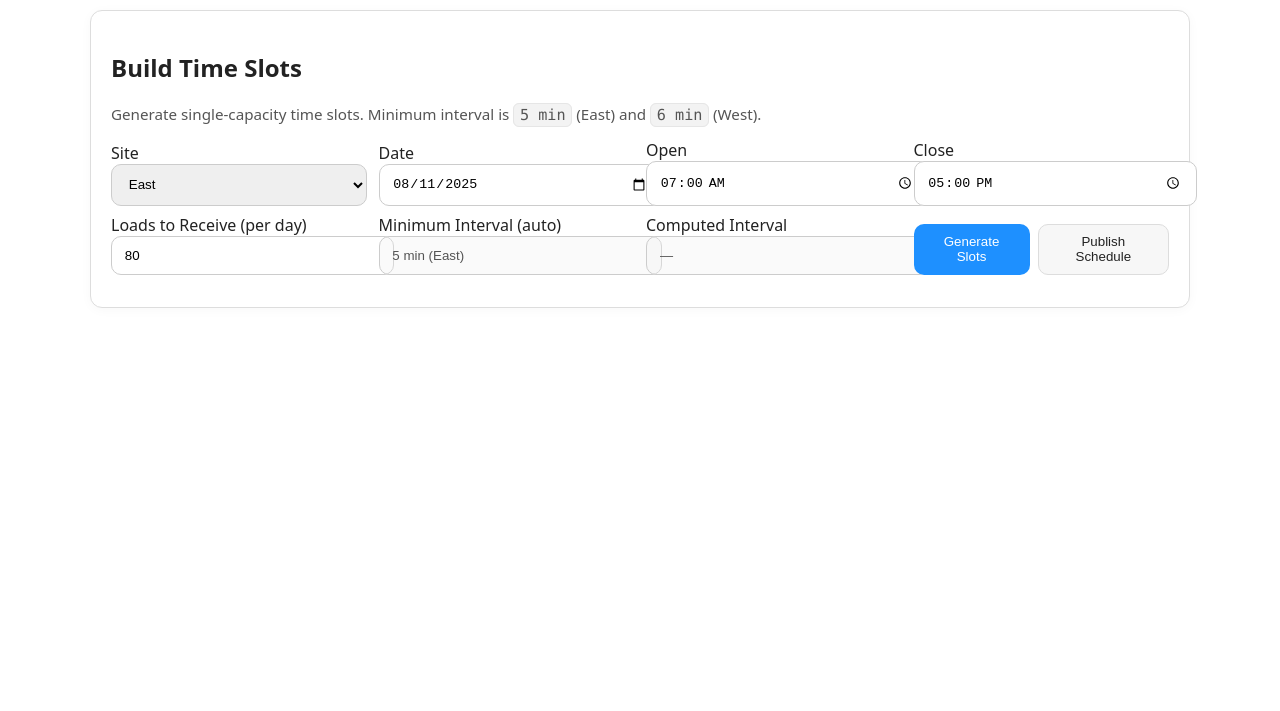
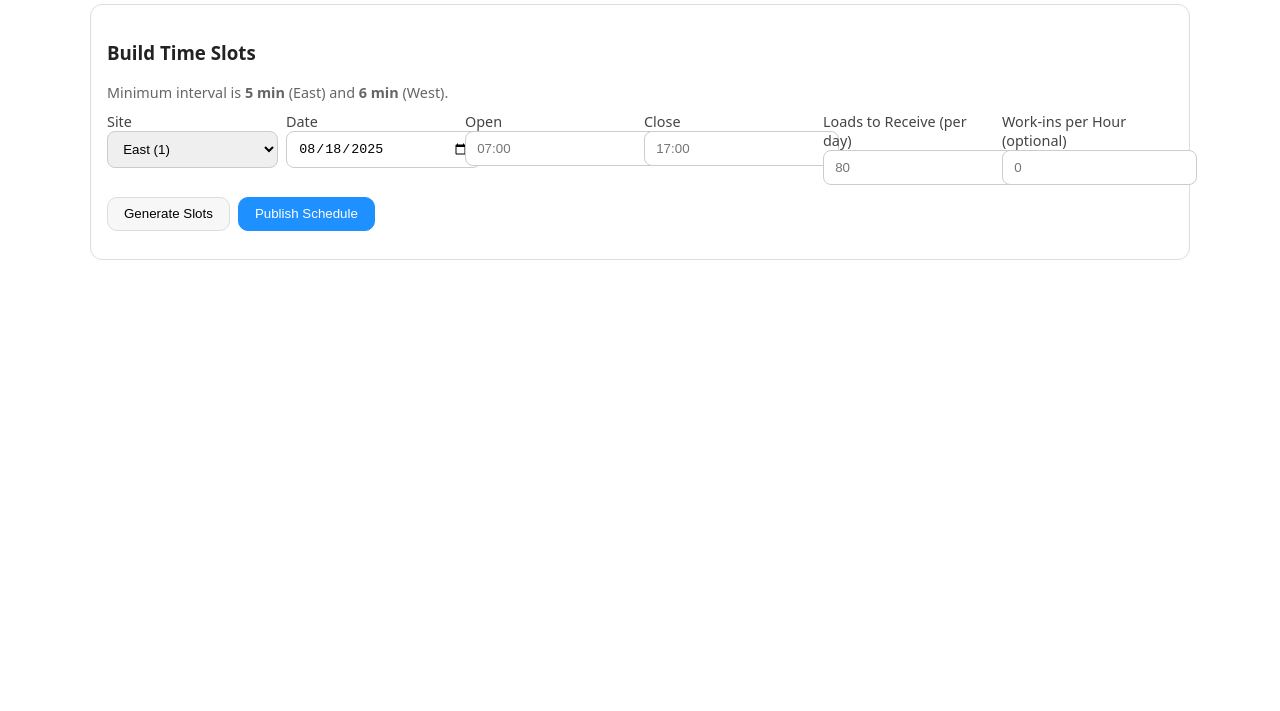
Before and after one commit to pricefarmtrucking-pixel/CargillVirtualLine81825, a website: page public/facility-schedule.html in a window 1280 px wide. Shown: the part 89-800 px from the top of the page. Drawn offline with Linux system fonts and the light colour scheme.

Commit message:
Update facility-schedule.html

```diff
--- a/public/facility-schedule.html
+++ b/public/facility-schedule.html
@@ -1,57 +1,125 @@
-<!doctype html><html><head><meta charset="utf-8"/><meta name="viewport" content="width=device-width, initial-scale=1"/>
-<title>Facility — Schedule Builder</title><style>
-:root { font-family: system-ui, -apple-system, Segoe UI, Roboto, Helvetica, Arial, sans-serif; color:#222; }
-.container { max-width: 1100px; margin: 5vh auto; padding: 0 1rem; }
-.card { border:1px solid #ddd; border-radius:12px; padding:1.25rem; background:#fff; box-shadow: 0 2px 12px rgba(0,0,0,.03); }
-.header { display:flex; align-items:center; justify-content:space-between; margin-bottom: 1rem; }
-.brand { font-weight: 800; letter-spacing:.2px; }
-.actions a, .actions button { margin-right:.5rem; }
-.button { padding:.6rem 1rem; border:none; border-radius:10px; cursor:pointer; text-decoration:none; display:inline-block; }
-.button.primary { background:#1e90ff; color:#fff; }
-.button.ghost { background:#f7f7f7; color:#222; border:1px solid #ddd; }
-.small { color:#555; font-size:.95rem; }
-.kbd { font-family: ui-monospace, Menlo, Consolas, monospace; background:#f3f3f3; padding:.15rem .35rem; border-radius:6px; border:1px solid #e6e6e6; }
-.callout { padding:.75rem; border:1px dashed #cfe3ff; border-radius:10px; background:#f7fbff; }
-.link { color:#1e90ff; text-decoration:none; }
-.input { width:100%; padding:.7rem .8rem; border:1px solid #ccc; border-radius:10px; }
-.row6 { display:grid; grid-template-columns: repeat(6,1fr); gap:.4rem; }
-.code { font-family: ui-monospace, Menlo, Consolas, monospace; text-align:center; }
-.slotgrid { display:grid; grid-template-columns: repeat(auto-fill, minmax(180px, 1fr)); gap:.5rem; margin-top:.75rem; }
-.slot { padding:.45rem .6rem; border:1px solid #ddd; border-radius:999px; display:inline-flex; gap:.5rem; align-items:center; }
-.count { font-variant-numeric: tabular-nums; }
-.table { width:100%; border-collapse: collapse; }
-.table th, .table td { padding:.55rem .6rem; border-bottom:1px solid #eee; text-align:left; }
-.sticky { position:sticky; top:0; background:#fff; z-index:1; }
-</style></head>
-<body><div class="container">
-  <div class="header"><div class="brand">Cargill Soybean — Facility</div>
-    <div class="actions"><a class="button ghost" href="facility-appointments.html">Appointments</a><a class="button primary" href="index.html">Driver Site</a></div></div>
-  <div class="card">
-    <h2>Build Time Slots</h2>
-    <p class="small">Generate single-capacity time slots. Minimum interval is <span class="kbd">5 min</span> (East) and <span class="kbd">6 min</span> (West).</p>
-    <div style="display:grid; grid-template-columns: repeat(4, minmax(180px,1fr)); gap:.75rem; align-items:end;">
-      <div><label>Site</label><select id="site" class="input" onchange="updateMin()"><option value="EAST">East</option><option value="WEST">West</option></select></div>
-      <div><label>Date</label><input id="date" class="input" type="date" value="2025-08-11" /></div>
-      <div><label>Open</label><input id="open" class="input" type="time" value="07:00" /></div>
-      <div><label>Close</label><input id="close" class="input" type="time" value="17:00" /></div>
+<!doctype html>
+<html>
+<head>
+  <meta charset="utf-8"/>
+  <meta name="viewport" content="width=device-width, initial-scale=1"/>
+  <title>Facility — Schedule Builder</title>
+  <style>
+    :root { font-family: system-ui, -apple-system, Segoe UI, Roboto, Helvetica, Arial, sans-serif; color:#222; }
+    .container { max-width: 1100px; margin: 5vh auto; padding: 0 1rem; }
+    .card { border:1px solid #ddd; border-radius:12px; padding:1rem; background:#fff; }
+    .row { display:grid; grid-template-columns: repeat(6, minmax(0,1fr)); gap:.5rem; }
+    label { font-size:.9rem; color:#444; }
+    input, select { width:100%; padding:.55rem .7rem; border:1px solid #ccc; border-radius:8px; }
+    .button { padding:.55rem 1rem; border:1px solid #ddd; border-radius:10px; background:#f7f7f7; cursor:pointer; }
+    .button.primary { background:#1e90ff; color:#fff; border-color:#1e90ff; }
+    .grid { display:grid; grid-template-columns: repeat(4, 1fr); gap:.4rem; margin-top:.75rem; }
+    .pill { padding:.4rem .6rem; border:1px solid #ddd; border-radius:999px; text-align:center; background:#fafafa; }
+    .muted { color:#666; font-size:.9rem; }
+    .bar { display:flex; gap:.5rem; margin-top:.75rem; }
+  </style>
+</head>
+<body>
+<div class="container">
+  <h2>Cargill Soybean — Facility</h2>
+
+  <div class="card" style="margin-top:1rem;">
+    <h3>Build Time Slots</h3>
+    <div class="muted">Minimum interval is <strong>5 min</strong> (East) and <strong>6 min</strong> (West).</div>
+
+    <div class="row" style="margin-top:.6rem;">
+      <label>Site
+        <select id="site">
+          <option value="1">East (1)</option>
+          <option value="2">West (2)</option>
+        </select>
+      </label>
+      <label>Date
+        <input id="date" type="date"/>
+      </label>
+      <label>Open
+        <input id="open" placeholder="07:00"/>
+      </label>
+      <label>Close
+        <input id="close" placeholder="17:00"/>
+      </label>
+      <label>Loads to Receive (per day)
+        <input id="loads" type="number" min="1" placeholder="80"/>
+      </label>
+      <label>Work-ins per Hour (optional)
+        <input id="workins" type="number" min="0" placeholder="0"/>
+      </label>
     </div>
-    <div style="display:grid; grid-template-columns: repeat(4, minmax(180px,1fr)); gap:.75rem; align-items:end; margin-top:.5rem;">
-      <div><label>Loads to Receive (per day)</label><input id="loads" class="input" type="number" value="80" min="1" /></div>
-      <div><label>Minimum Interval (auto)</label><input id="min" class="input" value="5 min (East)" disabled /></div>
-      <div><label>Computed Interval</label><input id="interval" class="input" value="—" disabled /></div>
-      <div style="display:flex; gap:.5rem;"><button class="button primary" onclick="generate()">Generate Slots</button><button class="button ghost" onclick="publish()">Publish Schedule</button></div>
+
+    <div class="bar">
+      <button class="button" onclick="generate()">Generate Slots</button>
+      <button class="button primary" onclick="publish()">Publish Schedule</button>
+      <div id="msg" class="muted"></div>
     </div>
-    <div id="summary" class="small" style="margin-top:.75rem;"></div>
-    <div id="slots" class="slotgrid"></div>
+
+    <div id="summary" class="muted" style="margin-top:.5rem;"></div>
+    <div id="grid" class="grid"></div>
   </div>
 </div>
+
 <script>
-function minutes(hhmm){ const [h,m] = hhmm.split(':').map(Number); return h*60+m; }
-function hhmm(min){ const h = String(Math.floor(min/60)).padStart(2,'0'); const m = String(min%60).padStart(2,'0'); return h+':'+m; }
-function updateMin(){ const site = document.getElementById('site').value; document.getElementById('min').value = site==='EAST' ? '5 min (East)' : '6 min (West)'; }
-function computeInterval(site, open, close, loads){ if (loads <= 1) return 0; const minInt = site==='EAST' ? 5 : 6; const dur = Math.max(0, minutes(close) - minutes(open)); const base = Math.floor(dur / (loads - 1)); return Math.max(minInt, base); }
-function generate(){ const site = document.getElementById('site').value; const date = document.getElementById('date').value; const open = document.getElementById('open').value; const close = document.getElementById('close').value; const loads = parseInt(document.getElementById('loads').value || '0', 10); const interval = computeInterval(site, open, close, loads); document.getElementById('interval').value = interval ? interval + ' min' : '—'; const start = minutes(open), end = minutes(close); const arr = []; if (loads >= 1) { for (let i=0;i<loads;i++) { const t = start + i*interval; if (t <= end) arr.push(hhmm(t)); } } document.getElementById('summary').innerHTML = `Generated <span class="kbd">${arr.length}</span> slots for <span class="kbd">${date}</span> at <span class="kbd">${site}</span>.`; document.getElementById('slots').innerHTML = arr.map(t => `<span class='slot'>${t}</span>`).join(''); }
-function publish(){ alert('Schedule published (mock). In the app, this calls POST /api/sites/:id/schedule and writes time_slots.'); }
-updateMin();
+function today(){ const d=new Date(); d.setMinutes(d.getMinutes()-d.getTimezoneOffset()); return d.toISOString().slice(0,10); }
+document.getElementById('date').value = today();
+
+function minutes(hhmm){ const [h,m]=String(hhmm).split(':').map(Number); return h*60+m; }
+function hhmm(min){ return String(Math.floor(min/60)).padStart(2,'0')+':'+String(min%60).padStart(2,'0'); }
+
+function compute(site, open, close, loads){
+  const minInt = Number(site)===2 ? 6 : 5;
+  const start = minutes(open), end = minutes(close);
+  const dur = Math.max(0, end - start);
+  const n = Math.max(1, Number(loads||0));
+  let interval = 0;
+  if (n>1) interval = Math.max(minInt, Math.floor(dur/(n-1)));
+  const slots = [];
+  for(let i=0;i<n;i++){
+    const t = start + i*interval;
+    if (t<=end) slots.push(hhmm(t));
+  }
+  return { interval, slots };
+}
+
+function generate(){
+  const site = document.getElementById('site').value;
+  const date = document.getElementById('date').value;
+  const open = document.getElementById('open').value || '07:00';
+  const close = document.getElementById('close').value || '17:00';
+  const loads = document.getElementById('loads').value || 0;
+
+  const { interval, slots } = compute(site, open, close, loads);
+  document.getElementById('summary').textContent =
+    `Generated ${slots.length} slots for ${date} at ${site==='1'?'EAST':'WEST'} • Computed interval ≈ ${interval} min.`;
+  const grid = document.getElementById('grid'); grid.innerHTML='';
+  slots.forEach(t=>{ const s=document.createElement('div'); s.className='pill'; s.textContent=t; grid.appendChild(s); });
+  document.getElementById('msg').textContent='';
+}
+
+async function publish(){
+  const site_id = Number(document.getElementById('site').value);
+  const body = {
+    date: document.getElementById('date').value,
+    open_time: document.getElementById('open').value || '07:00',
+    close_time: document.getElementById('close').value || '17:00',
+    loads_target: Number(document.getElementById('loads').value||0),
+    workins_per_hour: Number(document.getElementById('workins').value||0),
+  };
+  if (!body.date || !body.loads_target) { alert('Date and loads are required'); return; }
+
+  try{
+    const r = await fetch(`/api/sites/${site_id}/schedule`, {
+      method:'POST', headers:{'Content-Type':'application/json'},
+      body: JSON.stringify(body)
+    });
+    const j = await r.json().catch(()=>({}));
+    if (!r.ok || j.error) { alert('Publish failed: '+(j.error||r.statusText)); return; }
+    document.getElementById('msg').textContent = `✅ Published. Interval ≈ ${j.interval_min} min.`;
+  }catch(e){ alert('Network error: '+(e?.message||e)); }
+}
 </script>
-</body></html>
+</body>
+</html>
```
